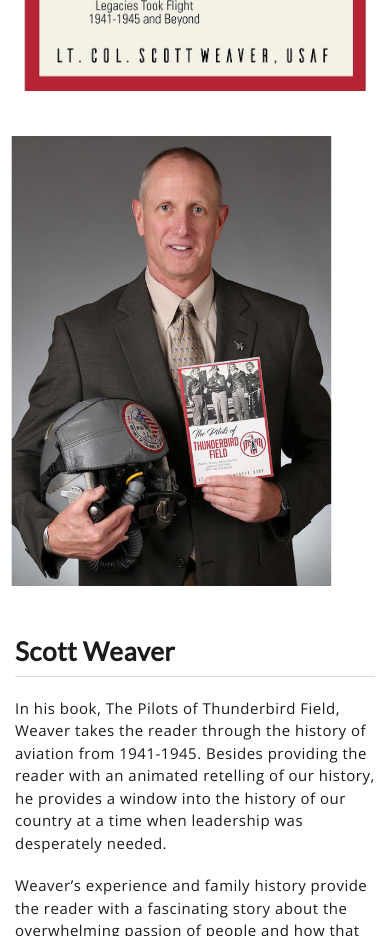
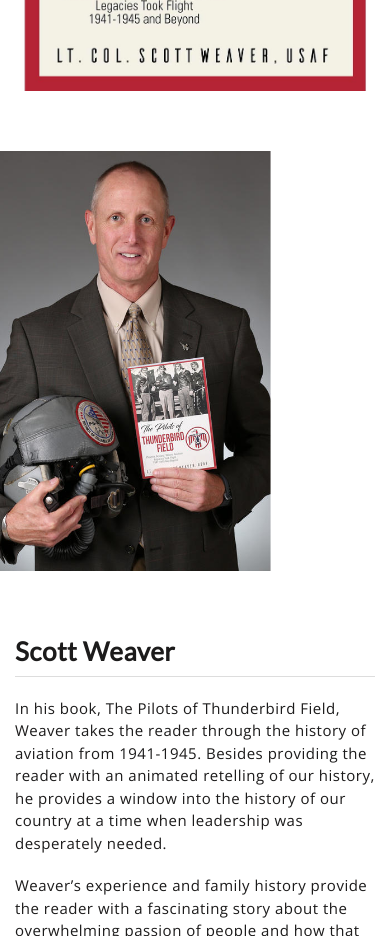
Before and after one commit to muhammad-usama-akhtar/scottweaver.github.io, a plain HTML site: page index.html in a window 390 px wide. Shown: the part 4660-5596 px from the top of the page. Drawn offline with nearby package versions, Linux system fonts and the light colour scheme.

Commit message:
Update index.html

```diff
--- a/index.html
+++ b/index.html
@@ -283,8 +283,8 @@
 												  <style>
   @media (max-width: 768px) {
     .image-cropper img {
-      transform: scale(1.5);
-		margin-left: 50px;
+      transform: scale(1.4);
+	align-items: center;
 		margin-top: 30%;
 
 
```
